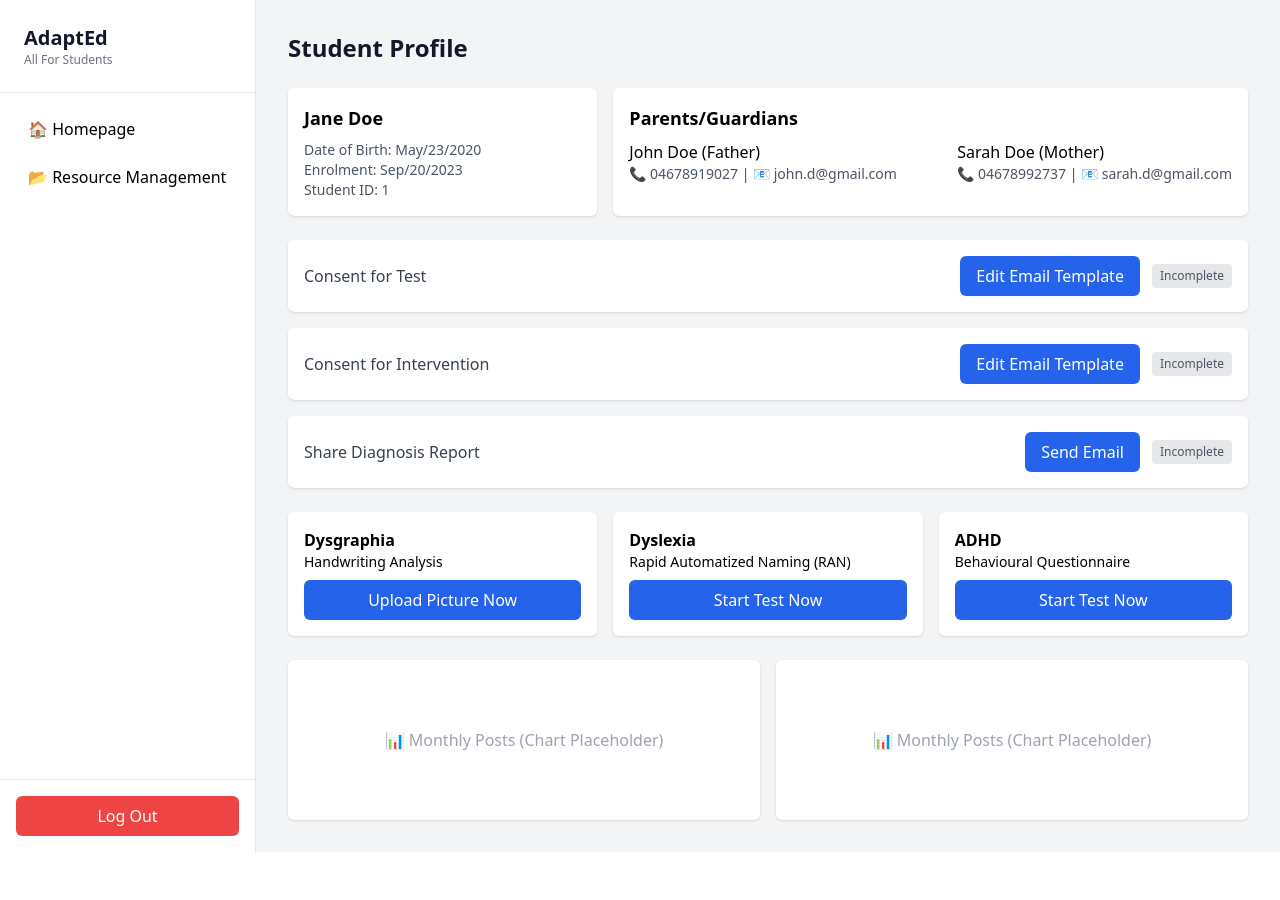
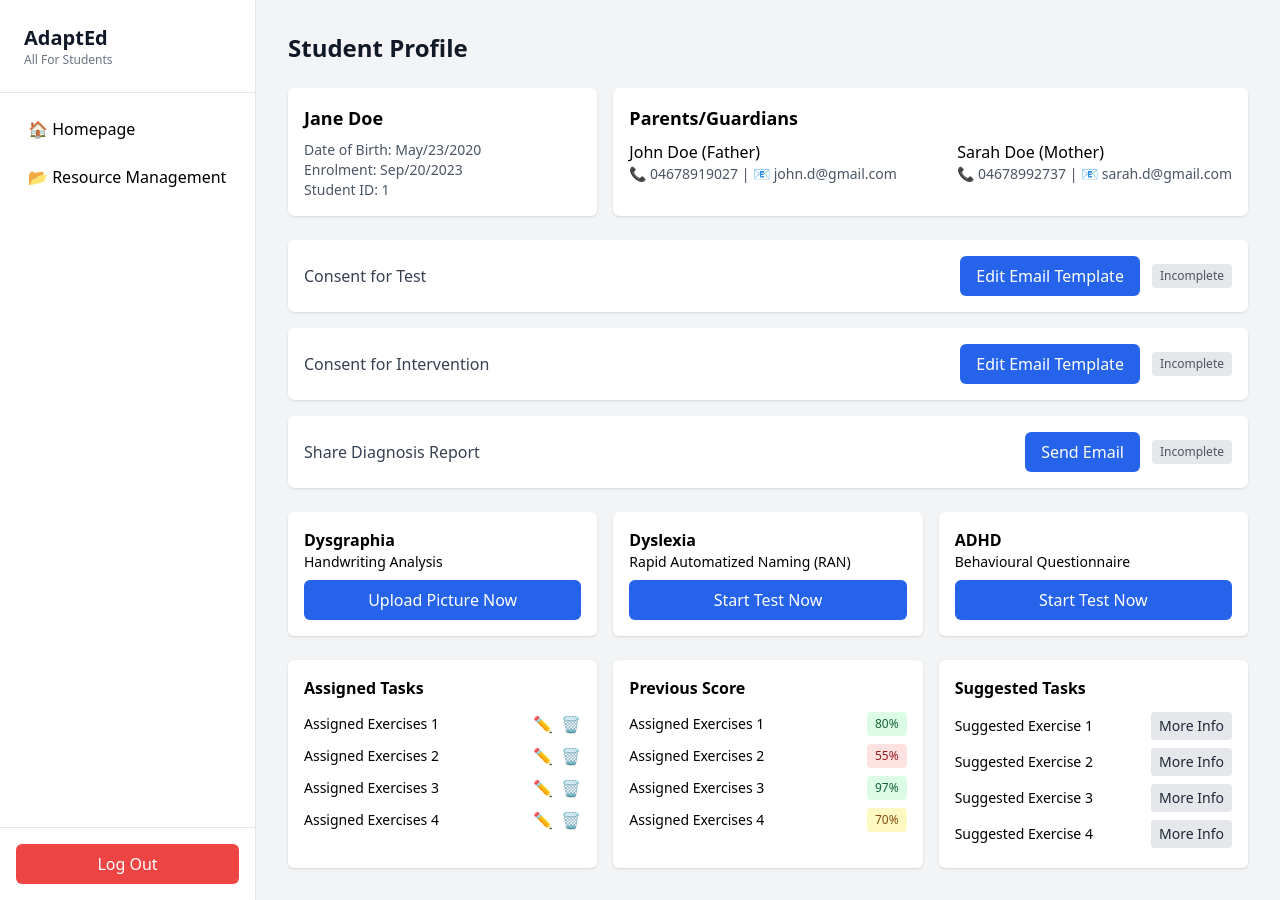
Before and after one commit to yeungeqq/feit_hackathon_2025, a React (Vite) app: page /student/1 in a window 1280 px wide. Before the commit the page ends 852 px from the top, so only its background shows below. Built offline with nearby package versions, Linux system fonts and the light colour scheme.

Commit message:
updated frontend

```diff
--- a/src/App.tsx
+++ b/src/App.tsx
@@ -7,6 +7,8 @@ import StudentProfile from "./pages/StudentProfile";
 import HandwritingUpload from "./pages/HandwritingUpload";
 import RANTest from "./pages/RANTest";
 import BehaviouralQuestionnaire from "./pages/BehaviouralQuestionnaire";
+import ConsentTestEmail from "./pages/ConsentTestEmail";
+import ConsentInterventionEmail from "./pages/ConsentInterventionEmail";
 
 export default function App() {
   return (
@@ -23,6 +25,8 @@ export default function App() {
         <Route path="/handwriting-upload" element={<HandwritingUpload />} />
         <Route path="/ran-test" element={<RANTest />} />
         <Route path="/behavioural-questionnaire" element={<BehaviouralQuestionnaire />} />
+        <Route path="/consent-test-email" element={<ConsentTestEmail />} />
+        <Route path="/consent-intervention-email" element={<ConsentInterventionEmail />} />
       </Routes>
     </Router>
   );
--- a/src/pages/BehaviouralQuestionnaire.tsx
+++ b/src/pages/BehaviouralQuestionnaire.tsx
@@ -74,7 +74,7 @@ const BehaviouralQuestionnaire: React.FC = () => {
               onClick={handleSubmit}
               className="bg-blue-600 text-white px-6 py-2 rounded hover:bg-blue-700"
             >
-              Next
+              Submit
             </button>
           </div>
         </div>
--- a/src/pages/StudentProfile.tsx
+++ b/src/pages/StudentProfile.tsx
@@ -1,9 +1,51 @@
-import React from "react";
+import React, { useState } from "react";
 import { useParams, Link, useNavigate } from "react-router-dom";
 
 const StudentProfile: React.FC = () => {
   const { id } = useParams(); // capture student ID
   const navigate = useNavigate();
+
+  const assignedTasks = [
+    "Assigned Exercises 1",
+    "Assigned Exercises 2",
+    "Assigned Exercises 3",
+    "Assigned Exercises 4",
+  ];
+
+  const previousScores = [
+    { task: "Assigned Exercises 1", score: 80 },
+    { task: "Assigned Exercises 2", score: 55 },
+    { task: "Assigned Exercises 3", score: 97 },
+    { task: "Assigned Exercises 4", score: 70 },
+  ];
+
+  const [selectedTask, setSelectedTask] = useState<string | null>(null);
+
+  const suggestedTasks = [
+    {
+      title: "Suggested Exercise 1",
+      content: `Look at the pictures! Can you find the one that starts with the sound /m/?
+
+Here are the pictures: 🐭 🐶 🌞
+
+Say the name of each picture out loud: mouse, dog, sun.
+Which one begins with /m/? Tap it!
+
+Yay! If you get it right, you win a cheer! 🎉 If not, try again—you’re getting better every time!`,
+    },
+    {
+      title: "Suggested Exercise 2",
+      content: "Custom instructions for Suggested Exercise 2.",
+    },
+    {
+      title: "Suggested Exercise 3",
+      content: "Custom instructions for Suggested Exercise 3.",
+    },
+    {
+      title: "Suggested Exercise 4",
+      content: "Custom instructions for Suggested Exercise 4.",
+    },
+  ];
 
   return (
     <div className="flex min-h-screen bg-gray-100">
@@ -106,9 +148,7 @@ const StudentProfile: React.FC = () => {
           <div className="bg-white p-4 flex items-center justify-between rounded-md shadow">
             <p className="text-gray-700">Share Diagnosis Report</p>
             <div className="flex items-center space-x-3">
-              <button
-                className="bg-blue-600 text-white px-4 py-2 rounded-md hover:bg-blue-700"
-              >
+              <button className="bg-blue-600 text-white px-4 py-2 rounded-md hover:bg-blue-700">
                 Send Email
               </button>
               <span className="text-xs bg-gray-200 text-gray-600 px-2 py-1 rounded">
@@ -152,16 +192,101 @@ const StudentProfile: React.FC = () => {
           </div>
         </div>
 
-        {/* Charts Placeholder */}
-        <div className="grid grid-cols-2 gap-4">
-          <div className="bg-white p-4 rounded-md shadow h-40 flex items-center justify-center text-gray-400">
-            📊 Monthly Posts (Chart Placeholder)
+        {/* Tasks + Scores */}
+        <div className="grid grid-cols-3 gap-4">
+          {/* Assigned Tasks */}
+          <div className="bg-white p-4 rounded-md shadow">
+            <h3 className="font-bold mb-2">Assigned Tasks</h3>
+            {assignedTasks.map((task, idx) => (
+              <div key={idx} className="flex items-center justify-between py-1">
+                <span className="text-sm">{task}</span>
+                <div className="space-x-2">
+                  <button className="text-gray-600 hover:text-blue-600">✏️</button>
+                  <button className="text-gray-600 hover:text-red-600">🗑️</button>
                 </div>
-          <div className="bg-white p-4 rounded-md shadow h-40 flex items-center justify-center text-gray-400">
-            📊 Monthly Posts (Chart Placeholder)
+              </div>
+            ))}
+          </div>
+
+          {/* Previous Scores */}
+          <div className="bg-white p-4 rounded-md shadow">
+            <h3 className="font-bold mb-2">Previous Score</h3>
+            {previousScores.map((item, idx) => (
+              <div key={idx} className="flex justify-between items-center py-1">
+                <span className="text-sm">{item.task}</span>
+                <span
+                  className={`px-2 py-1 rounded text-xs font-medium ${
+                    item.score >= 75
+                      ? "bg-green-100 text-green-800"
+                      : item.score >= 60
+                      ? "bg-yellow-100 text-yellow-800"
+                      : "bg-red-100 text-red-800"
+                  }`}
+                >
+                  {item.score}%
+                </span>
+              </div>
+            ))}
+          </div>
+
+          {/* Suggested Tasks */}
+          <div className="bg-white p-4 rounded-md shadow">
+            <h3 className="font-bold mb-2">Suggested Tasks</h3>
+            {suggestedTasks.map((task, idx) => (
+              <div
+                key={idx}
+                className="flex items-center justify-between py-1 text-sm"
+              >
+                <span>{task.title}</span>
+                <button
+                  onClick={() => setSelectedTask(task.title)}
+                  className="bg-gray-200 text-gray-800 px-2 py-1 rounded hover:bg-gray-300"
+                >
+                  More Info
+                </button>
+              </div>
+            ))}
           </div>
         </div>
       </main>
+
+      {/* Modal */}
+      {selectedTask && (
+        <div className="fixed inset-0 flex items-center justify-center bg-black bg-opacity-50 z-50">
+          <div className="bg-white rounded-lg shadow-lg w-full max-w-md p-6 relative">
+            {/* Close Button */}
+            <button
+              className="absolute top-3 right-3 text-gray-600 hover:text-gray-900"
+              onClick={() => setSelectedTask(null)}
+            >
+              ✖
+            </button>
+
+            {/* Task Content */}
+            {suggestedTasks
+              .filter((task) => task.title === selectedTask)
+              .map((task, idx) => (
+                <div key={idx}>
+                  <h2 className="text-xl font-bold mb-4 text-center">
+                    {task.title}
+                  </h2>
+                  <p className="text-sm text-gray-700 whitespace-pre-line mb-4">
+                    {task.content}
+                  </p>
+                  <button
+                    className="w-full bg-blue-600 text-white py-2 rounded-md hover:bg-blue-700"
+                    onClick={() => {
+                      alert(`${task.title} assigned!`);
+                      setSelectedTask(null);
+                    }}
+                  >
+                    Assign
+                  </button>
+                </div>
+              ))}
+          </div>
+        </div>
+      )}
     </div>
   );
 };
```
Lines whose indentation alone changed are shown as unchanged.
